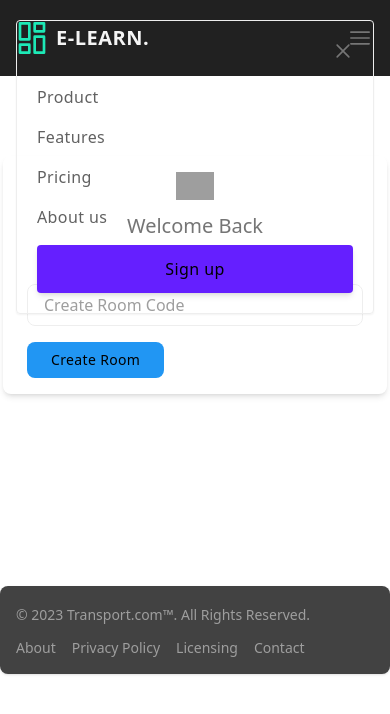
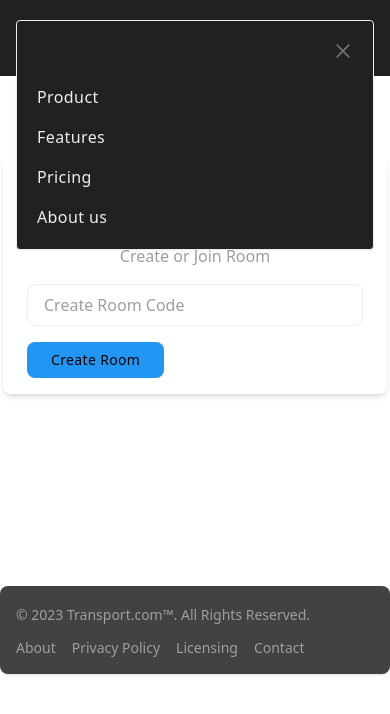
Before and after one commit to ketchanji/E-Learning-sytem, a React (Create React App) app: page /home in a window 390 px wide. Both pictures are taken after a click on the button "Open Menu". Shown: the top 714 px of the page. Built offline with nearby package versions, Linux system fonts and the light colour scheme; grey boxes are pictures that could not be loaded.

Commit message:
UI AJUSTMENT-second

```diff
--- a/src/components/components/NavBar.jsx
+++ b/src/components/components/NavBar.jsx
@@ -121,7 +121,7 @@ export const Nav = () => {
               </button>
               {isMenuOpen && (
                 <div class="absolute top-0 left-0 w-full">
-                  <div class="p-5 bg-white border rounded shadow-sm">
+                  <div class="p-5 bg-gray-900 border rounded shadow-sm">
                     <div class="flex items-center justify-between mb-4">
                       <div>
                       </div>
@@ -148,7 +148,7 @@ export const Nav = () => {
                             href="/"
                             aria-label="Our product"
                             title="Our product"
-                            class="font-medium tracking-wide text-gray-700 transition-colors duration-200 hover:text-deep-purple-accent-400"
+                            class="font-medium tracking-wide text-gray-200 transition-colors duration-200 hover:text-deep-purple-accent-400"
                           >
                             Product
                           </a>
@@ -158,7 +158,7 @@ export const Nav = () => {
                             href="/"
                             aria-label="Our product"
                             title="Our product"
-                            class="font-medium tracking-wide text-gray-700 transition-colors duration-200 hover:text-deep-purple-accent-400"
+                            class="font-medium tracking-wide text-gray-200 transition-colors duration-200 hover:text-deep-purple-accent-400"
                           >
                             Features
                           </a>
@@ -168,7 +168,7 @@ export const Nav = () => {
                             href="/"
                             aria-label="Product pricing"
                             title="Product pricing"
-                            class="font-medium tracking-wide text-gray-700 transition-colors duration-200 hover:text-deep-purple-accent-400"
+                            class="font-medium tracking-wide text-gray-200 transition-colors duration-200 hover:text-deep-purple-accent-400"
                           >
                             Pricing
                           </a>
@@ -178,19 +178,9 @@ export const Nav = () => {
                             href="/"
                             aria-label="About us"
                             title="About us"
-                            class="font-medium tracking-wide text-gray-700 transition-colors duration-200 hover:text-deep-purple-accent-400"
+                            class="font-medium tracking-wide text-gray-200 transition-colors duration-200 hover:text-deep-purple-accent-400"
                           >
                             About us
-                          </a>
-                        </li>
-                        <li>
-                          <a
-                            href="/"
-                            class="inline-flex items-center justify-center w-full h-12 px-6 font-medium tracking-wide text-white transition duration-200 rounded shadow-md bg-deep-purple-accent-400 hover:bg-deep-purple-accent-700 focus:shadow-outline focus:outline-none"
-                            aria-label="Sign up"
-                            title="Sign up"
-                          >
-                            Sign up
                           </a>
                         </li>
                       </ul>
```
